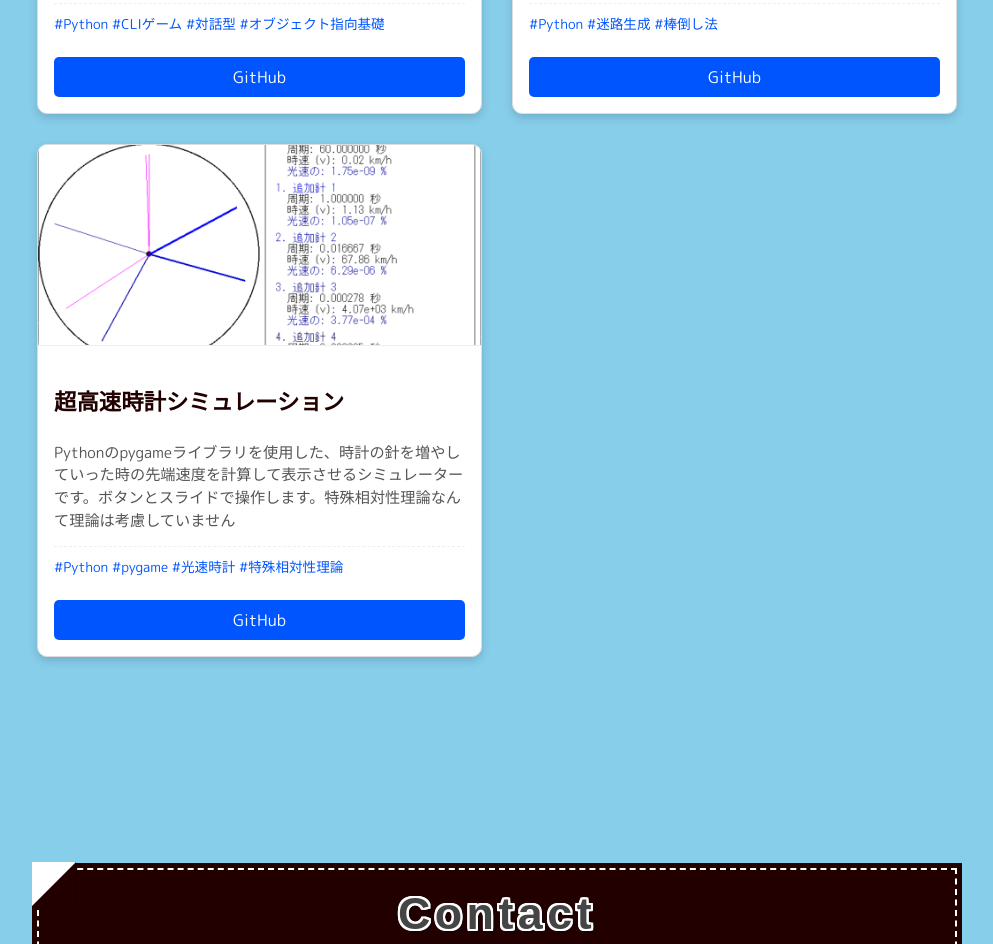
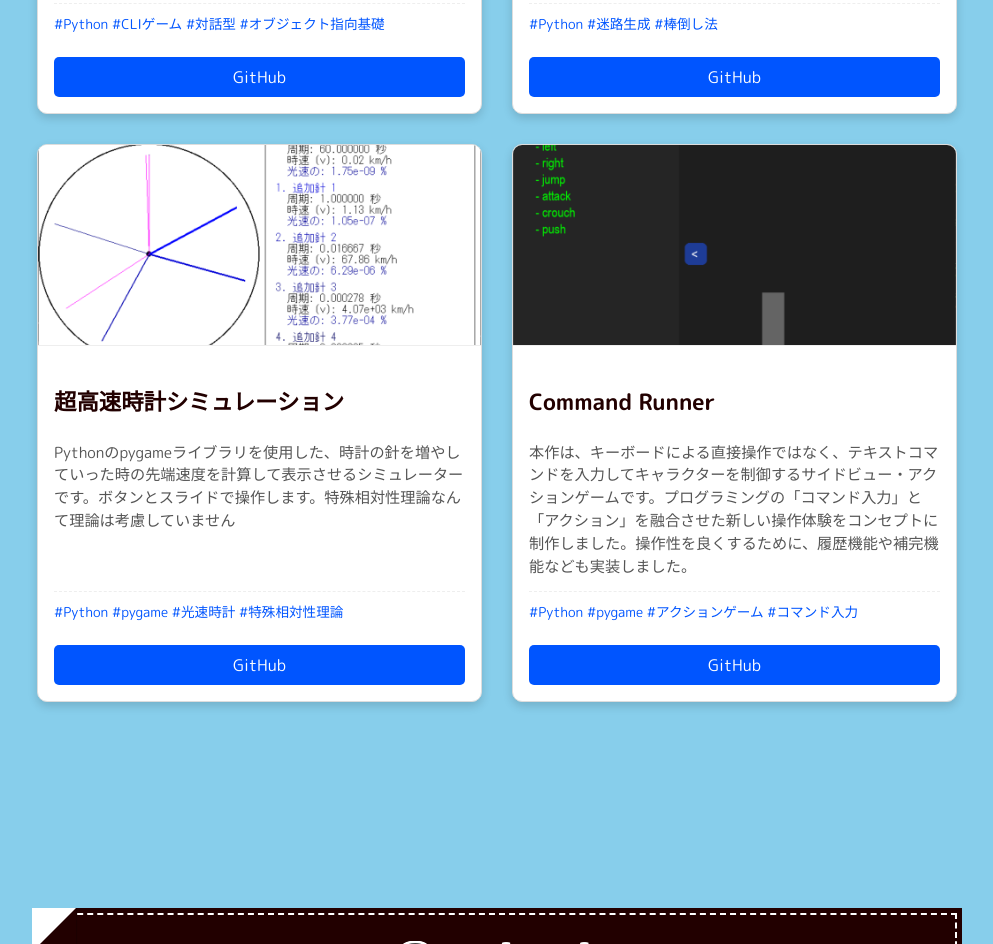
Before and after one commit to dddd145/portfolio, a plain HTML site: page index.html in a window 1280 px wide. Shown: the part 4010-4954 px from the top of the page, without its empty margins (143-1136 px from the left). Drawn offline with Linux system fonts and the light colour scheme; a web font is replaced by a local one.

```diff
--- a/index.html
+++ b/index.html
@@ -183,6 +183,15 @@
           <a href="https://github.com/dddd145/lightclock/tree/main" class="link-button" target="_blank">GitHub</a>
         </div>
       </div>
+      <div class="project-card">
+        <img src="img/work_cr.png" alt="Command Runner" />
+        <div class="project-card-content">
+          <h3>Command Runner</h3>
+          <p>本作は、キーボードによる直接操作ではなく、テキストコマンドを入力してキャラクターを制御するサイドビュー・アクションゲームです。プログラミングの「コマンド入力」と「アクション」を融合させた新しい操作体験をコンセプトに制作しました。操作性を良くするために、履歴機能や補完機能なども実装しました。</p>
+          <p class="tags">#Python #pygame #アクションゲーム #コマンド入力 </p>
+          <a href="https://github.com/dddd145/Command-Runner" class="link-button" target="_blank">GitHub</a>
+        </div>
+      </div>
     </div>
 
     <h1>
```
Also changed, not shown: img/work_cr.png (added).
